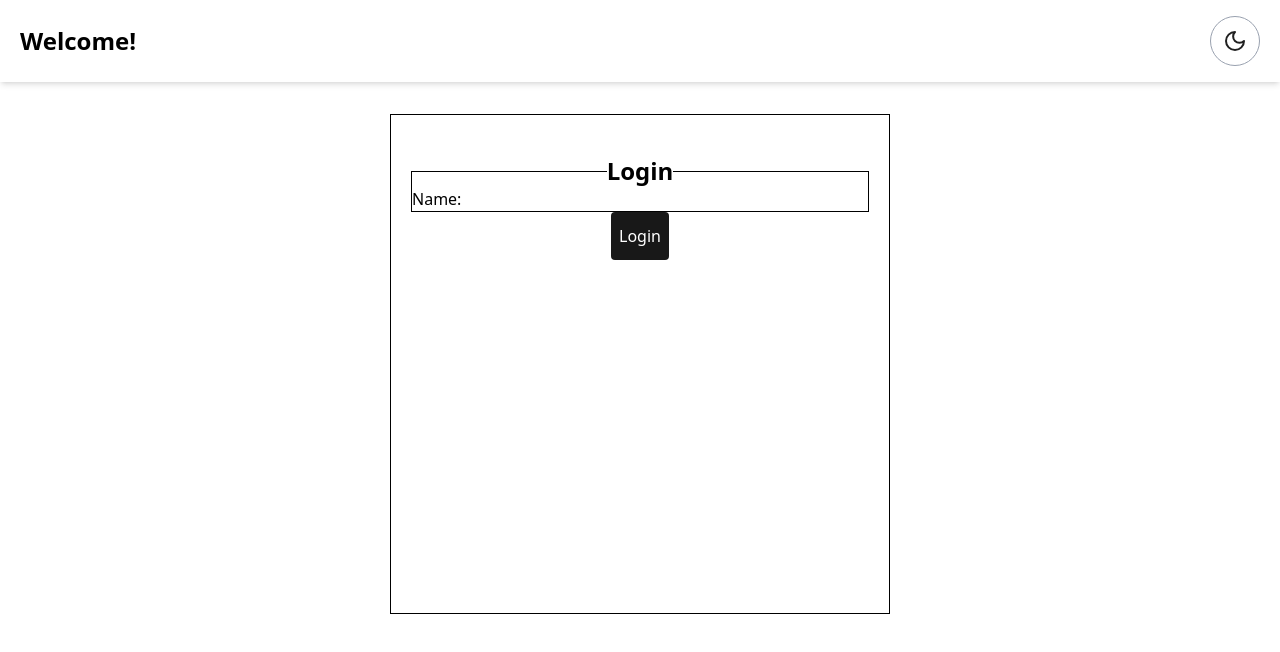
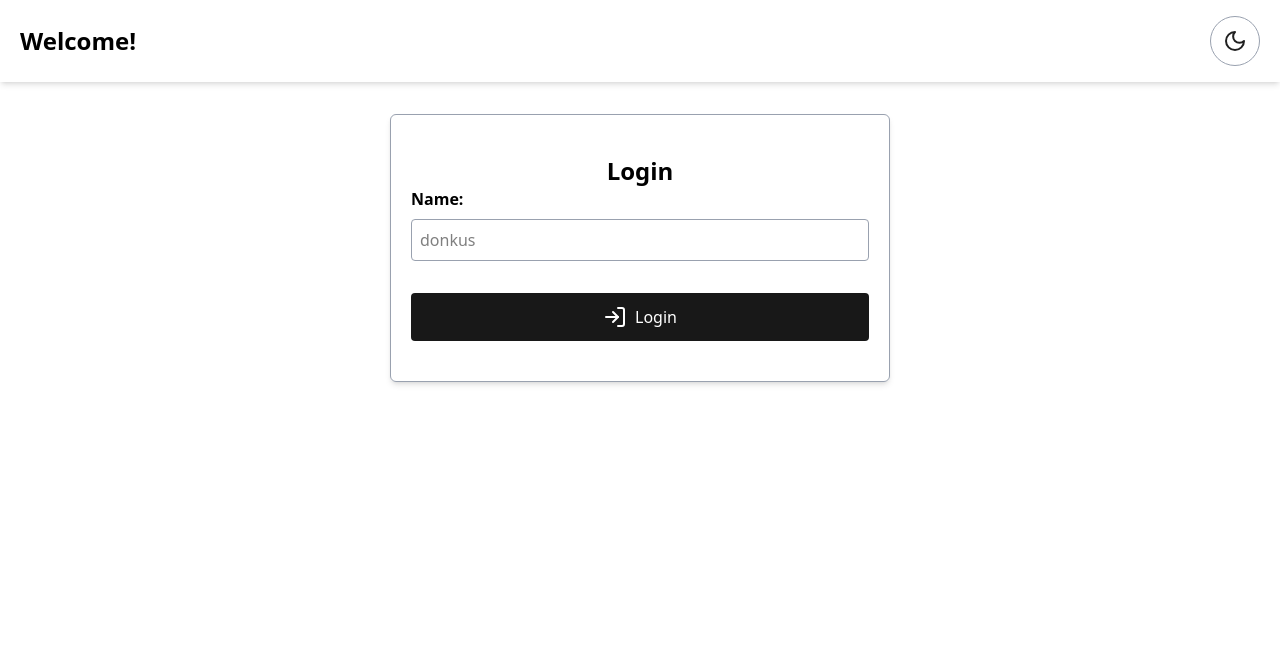
Before and after one commit to gentil-kadson/context-api-homework, a Next.js app: page / in a window 1280 px wide. Shown: the top 652 px of the page. Built offline with nearby package versions, Linux system fonts and the light colour scheme.

Commit message:
login form successfully implemented.

```diff
--- a/package.json
+++ b/package.json
@@ -12,7 +12,8 @@
     "lucide-react": "^0.509.0",
     "next": "15.3.2",
     "react": "^19.0.0",
-    "react-dom": "^19.0.0"
+    "react-dom": "^19.0.0",
+    "react-hook-form": "^7.56.3"
   },
   "devDependencies": {
     "@eslint/eslintrc": "^3",
--- /dev/null
+++ b/src/components/button/index.tsx
@@ -0,0 +1,23 @@
+import { ReactNode } from "react";
+import { useContext } from "react";
+import ThemeContext from "@/contexts/ThemeContext";
+
+interface ButtonProps {
+  children: ReactNode;
+}
+
+export default function Button({ children }: ButtonProps) {
+  const themeContext = useContext(ThemeContext);
+
+  return (
+    <button
+      className={`flex justify-center gap-2 items-center w-full hover:cursor-pointer px-2 py-3 ${
+        themeContext?.theme === "dark"
+          ? "bg-gray-100 text-[#181818]"
+          : "bg-[#181818] text-white"
+      }  rounded`}
+    >
+      {children}
+    </button>
+  );
+}
--- a/src/components/login-form/index.tsx
+++ b/src/components/login-form/index.tsx
@@ -1,19 +1,50 @@
+"use client";
+
+import Button from "../button";
+import { LogInIcon } from "lucide-react";
+import { useContext } from "react";
+import ThemeContext from "@/contexts/ThemeContext";
+import AuthContext from "@/contexts/AuthContext";
+import { SubmitHandler, useForm } from "react-hook-form";
+
 export default function LoginForm() {
+  const themeContext = useContext(ThemeContext);
+  const authContext = useContext(AuthContext);
+
+  const { register, handleSubmit } = useForm<{ name: string }>();
+
+  const handleLogin: SubmitHandler<{ name: string }> = (data) => {
+    authContext?.login(data.name);
+  };
+
   return (
-    <form className="border h-[500px] w-[500px] flex flex-col items-center py-10 px-5">
-      <fieldset className="border flex flex-col w-full">
+    <form
+      onSubmit={handleSubmit(handleLogin)}
+      className="border border-gray-400 rounded-md shadow-md h-fit w-[500px] flex flex-col items-center gap-8 py-10 px-5"
+    >
+      <fieldset className="flex flex-col w-full">
         <legend className="text-2xl font-bold text-center">Login</legend>
-        <p>
-          <label htmlFor="name">Name:</label>
-          <input type="text" name="name" id="name" />
+        <p className="flex flex-col gap-2">
+          <label htmlFor="name" className="font-bold">
+            Name:
+          </label>
+          <input
+            className="p-2 border border-gray-400 focus:outline-none rounded"
+            type="text"
+            id="name"
+            placeholder="donkus"
+            required
+            {...register("name")}
+          />
         </p>
       </fieldset>
-      <button
-        className="hover:cursor-pointer px-2 py-3 bg-[#181818] text-white rounded"
-        type="button"
-      >
+      <Button>
+        <LogInIcon
+          size={24}
+          color={`${themeContext?.theme === "dark" ? "#181818" : "white"}`}
+        />
         Login
-      </button>
+      </Button>
     </form>
   );
 }
```
Also changed, not shown: 1 other file (tests, documents, lock files or other folders).
